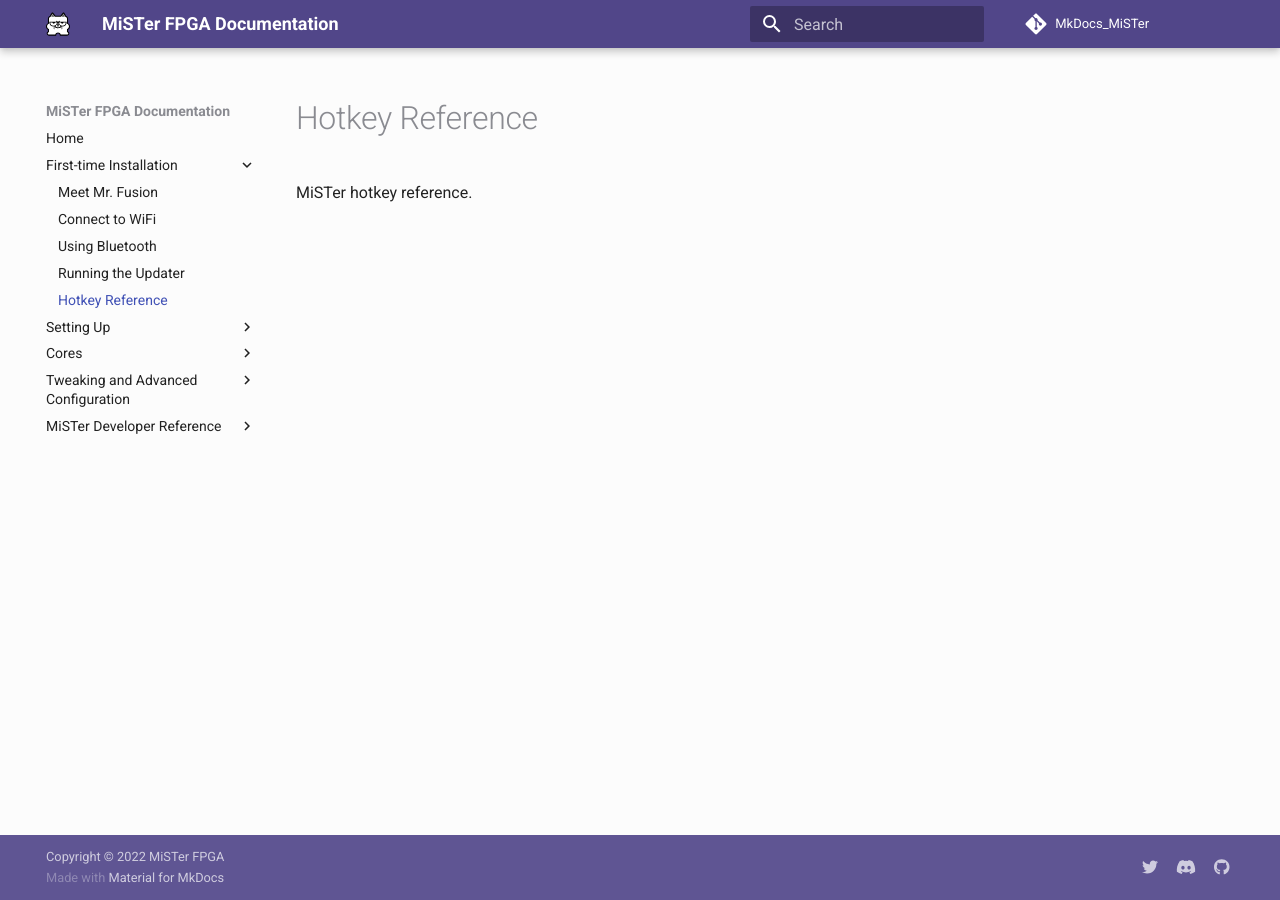
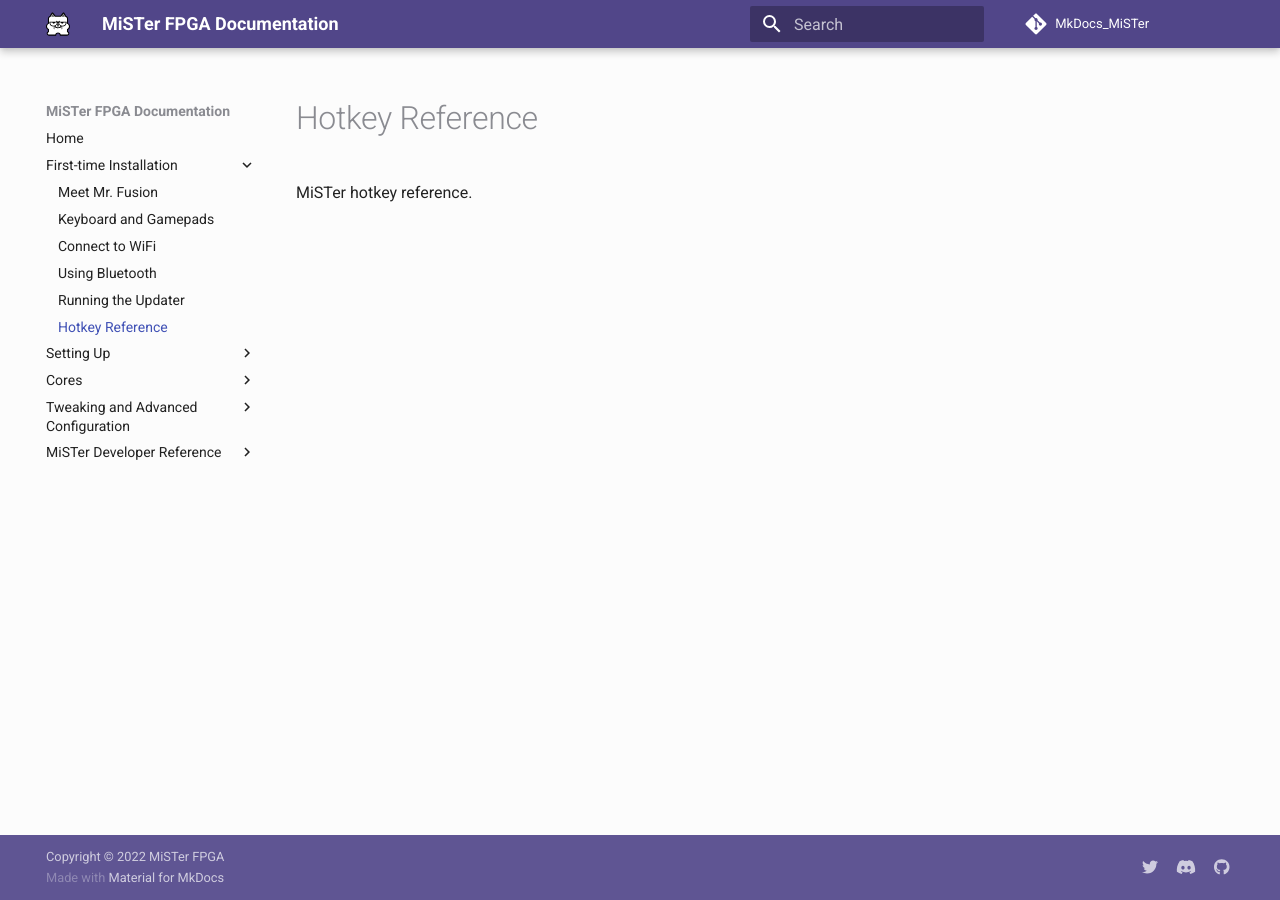
Before and after one commit to tofukazoo/MkDocs_MiSTer, an MkDocs documentation site: the page built from docs/setup/hotkey.md, in a window 1280 px wide. Built offline with MkDocs 1.6.1 and Material for MkDocs 9.7.7, drawn with Linux system fonts in a browser that asks for light colours; comment, search, counter and statistics services are not loaded.

Commit message:
add controls (keyboard and gamepads) to setup nav

```diff
--- a/mkdocs.yml
+++ b/mkdocs.yml
@@ -53,6 +53,7 @@
   - Home: index.md
   - First-time Installation:
     - Meet Mr. Fusion: setup/software.md
+    - Keyboard and Gamepads: setup/controls.md
     - Connect to WiFi: setup/wifi.md
     - Using Bluetooth: setup/bluetooth.md
     - Running the Updater: setup/updater.md
```
Also changed, not shown: docs/setup/controls.md (added).
